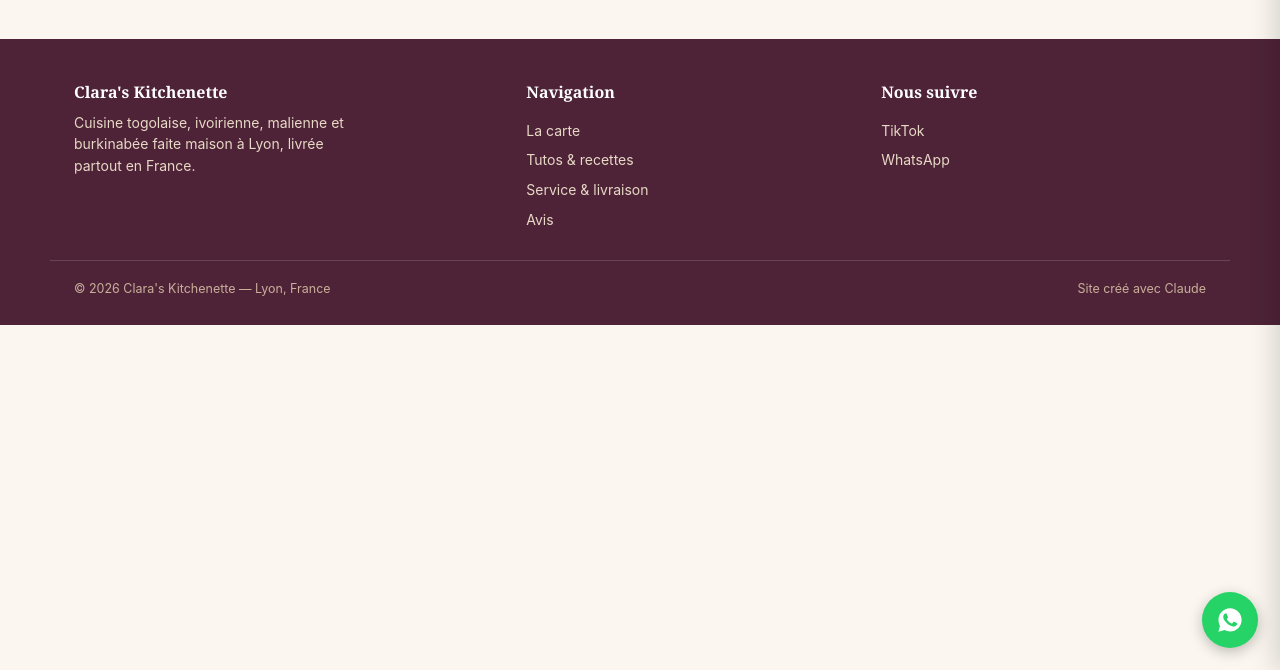
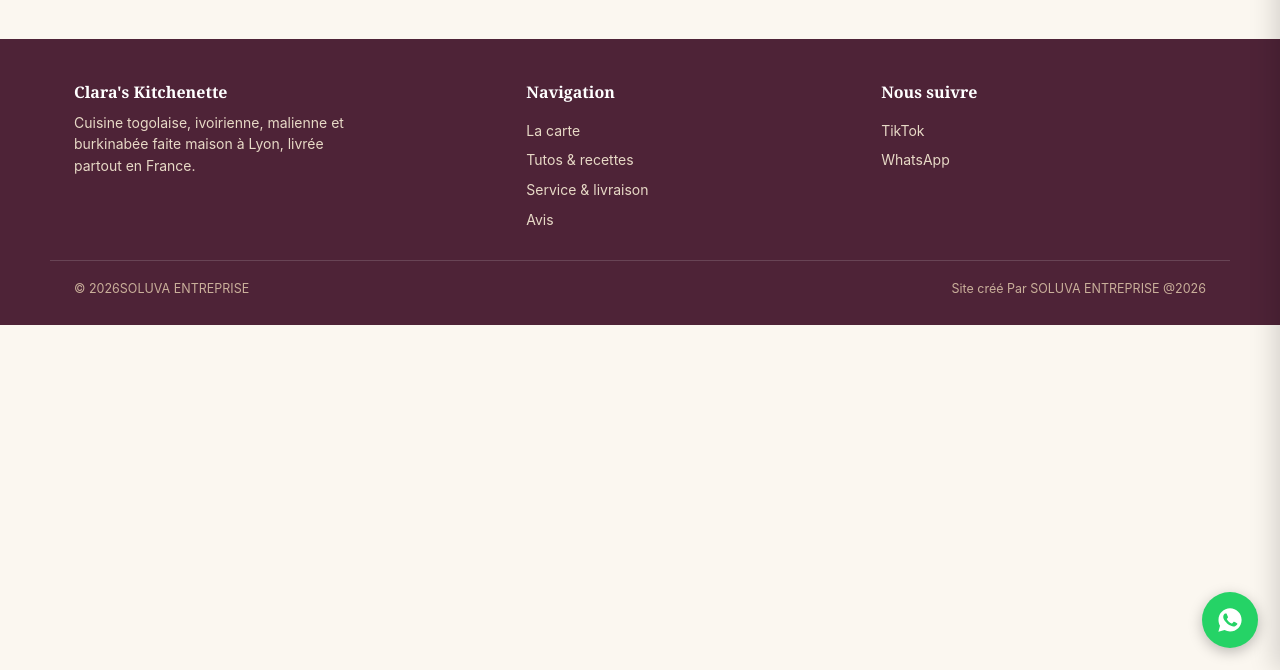
Before and after one commit to angeEmmanuel225/-Clara-s-Kitchenette, a website: page public/index.html in a window 1280 px wide. Shown: the part 130-800 px from the top of the page. Drawn offline with Linux system fonts and the light colour scheme; no server answers.

Commit message:
Update index.html

```diff
--- a/public/index.html
+++ b/public/index.html
@@ -352,8 +352,8 @@
     </div>
   </div>
   <div class="wrap foot-bottom">
-    <span>© <span id="year"></span> Clara's Kitchenette — Lyon, France</span>
-    <span>Site créé avec Claude</span>
+   <span>© <span id="year"></span>SOLUVA ENTREPRISE</span>
+    <span>Site créé Par SOLUVA ENTREPRISE @2026</span>
   </div>
 </footer>
 
```
